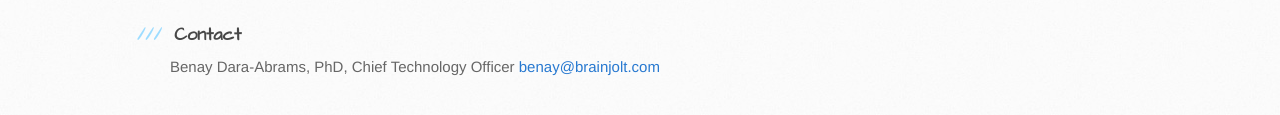
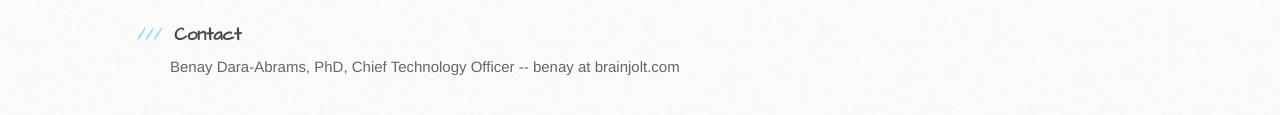
Before and after one commit to BrainJolt-website/BrainJolt-website.github.io, a plain HTML site: page index.html in a window 1280 px wide. Shown: the part 865-980 px from the top of the page. Drawn offline with Linux system fonts and the light colour scheme.

Commit message:
Update index.html

```diff
--- a/index.html
+++ b/index.html
@@ -51,7 +51,7 @@
 <h3>
 <a id="support-or-contact" class="anchor" href="#support-or-contact" aria-hidden="true"><span aria-hidden="true" class="octicon octicon-link"></span></a>Contact</h3>
 
-          <p>Benay Dara-Abrams, PhD, Chief Technology Officer   <a href="mailto:benay@brainjolt.com">benay@brainjolt.com</a></p>
+          <p>Benay Dara-Abrams, PhD, Chief Technology Officer -- benay at brainjolt.com</p>
         </section>
 
         <aside id="sidebar">
```
